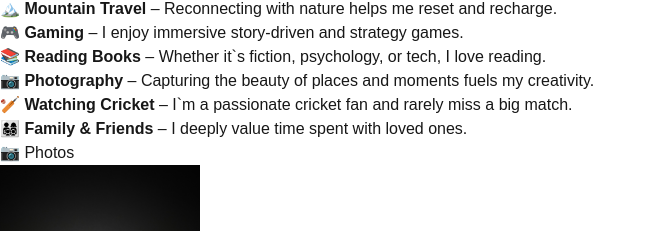
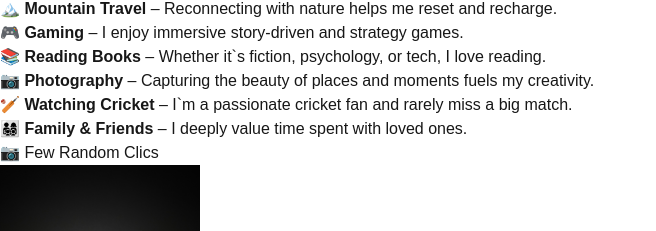
Before and after one commit to ankitojha07/portfolio, a Next.js app: page / in a window 1280 px wide. Shown: the part 1411-1642 px from the top of the page, without its empty margins (0-656 px from the left). Built offline with nearby package versions, Linux system fonts and the light colour scheme.

Commit message:
photo section click

```diff
--- a/src/app/page.tsx
+++ b/src/app/page.tsx
@@ -130,7 +130,9 @@ const Home = () => {
       </section>
 
       <section aria-label="Photos Section" className="my-4">
-        <h2 className="text-2xl font-semibold mb-4 text-start">📷 Photos</h2>
+        <h2 className="text-2xl font-semibold mb-4 text-start">
+          📷 Few Random Clics
+        </h2>
         <div className="grid grid-cols-1 sm:grid-cols-2 md:grid-cols-3 gap-4">
           <Image
             src="/images/photography/1.jpg"
```
